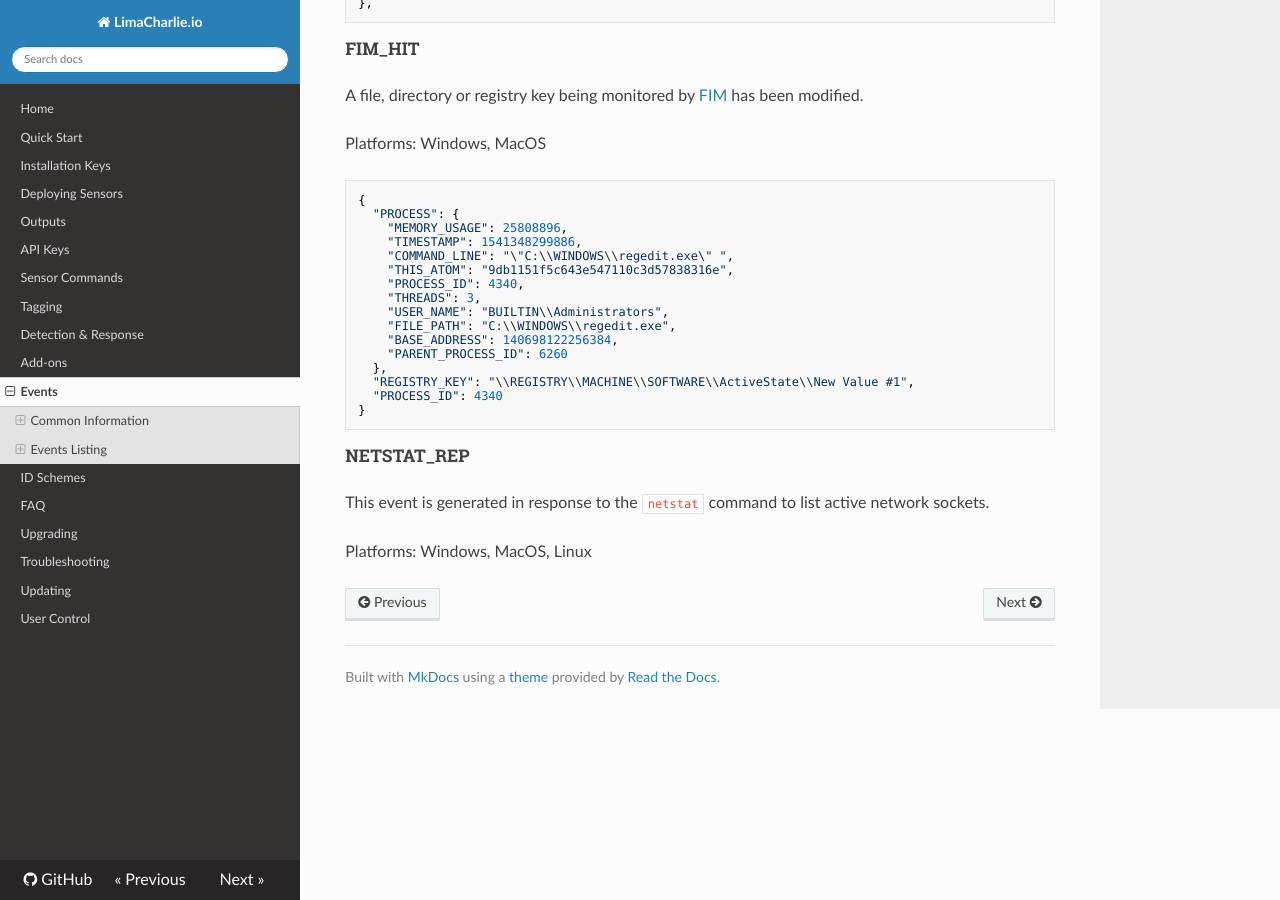
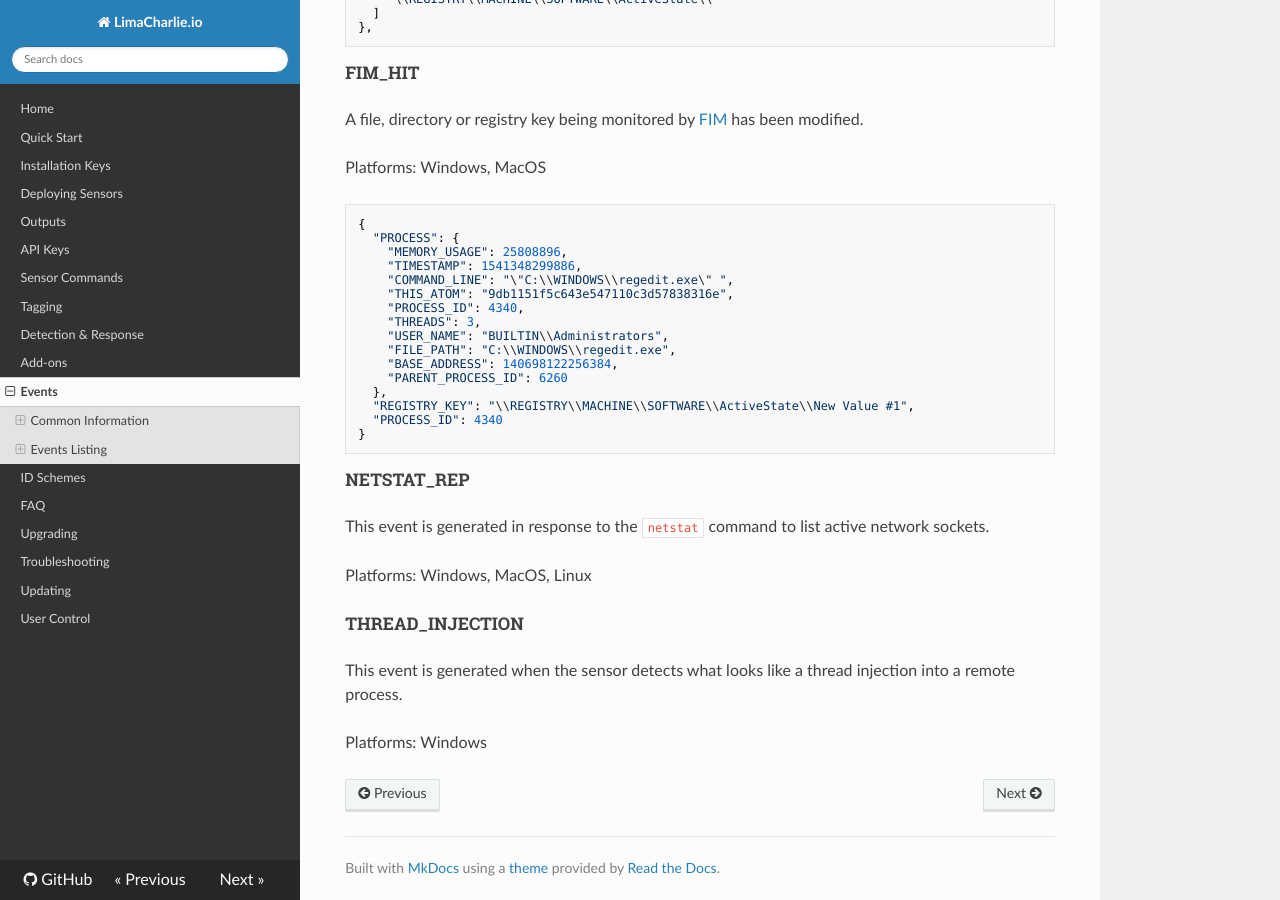
Before and after one commit to refractionPOINT/lce_doc, an MkDocs documentation site: the page built from docs/events.md, in a window 1280 px wide and 900 px high, scrolled down 18951 px. Built offline with MkDocs 1.6.1, drawn with Linux system fonts in a browser that asks for light colours; nearby versions of some CDN libraries; old or Windows-style settings are respelled for this version of MkDocs.

Commit message:
Adding blurb on new thread injection event.

```diff
--- a/docs/events.md
+++ b/docs/events.md
@@ -912,3 +912,9 @@ Platforms: Windows, MacOS
 This event is generated in response to the `netstat` command to list active network sockets.
 
 Platforms: Windows, MacOS, Linux
+
+###  THREAD_INJECTION
+This event is generated when the sensor detects what looks like a thread injection into
+a remote process.
+
+Platforms: Windows
```
